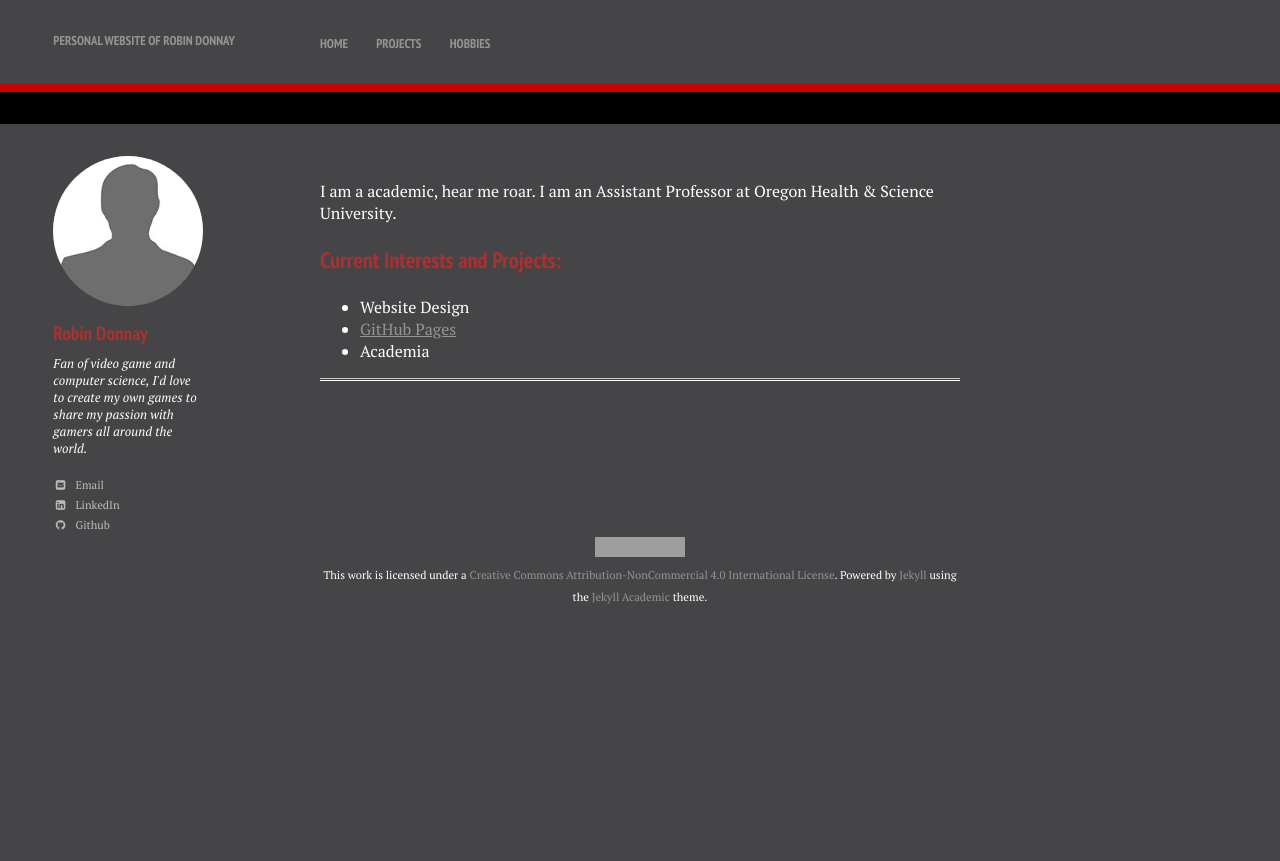
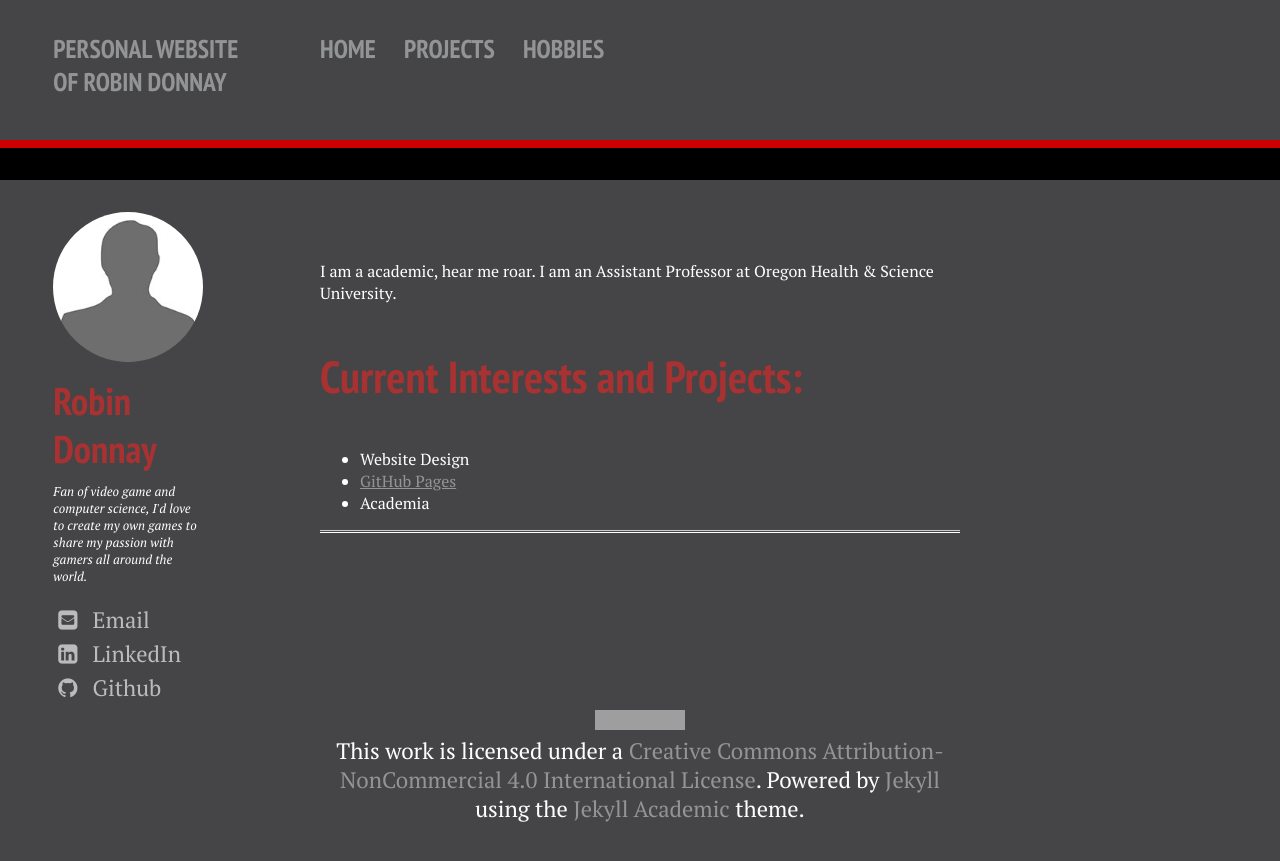
Before and after one commit to Aros69/RobinDonnay, a Jekyll site: the page built from index.md, in a window 1280 px wide. Shown: the top 861 px of the page. Built offline with Jekyll 4.4.1, drawn with Linux system fonts in a browser that asks for light colours; nearby versions of some CDN libraries; grey boxes are pictures that could not be loaded.

Commit message:
Font size (2)

```diff
--- a/_sass/variables.scss
+++ b/_sass/variables.scss
@@ -6,7 +6,7 @@
    Typography
    ========================================================================== */
 
-$doc-font-size: 20;
+$doc-font-size: 10;
 $doc-line-height: 30;
 $paragraph-indent: 0;
 $base-font: 'PT Serif', serif;
```
